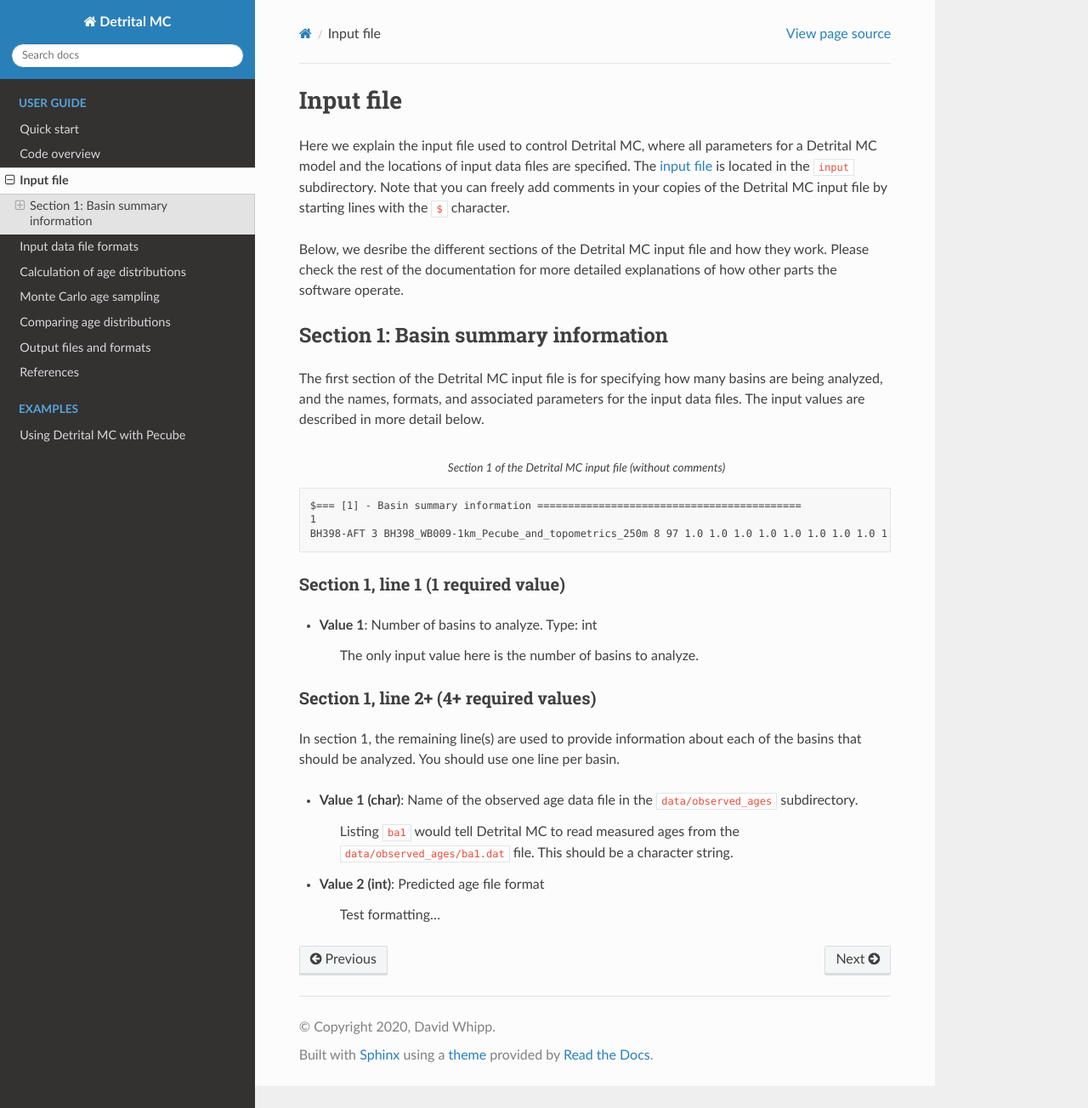
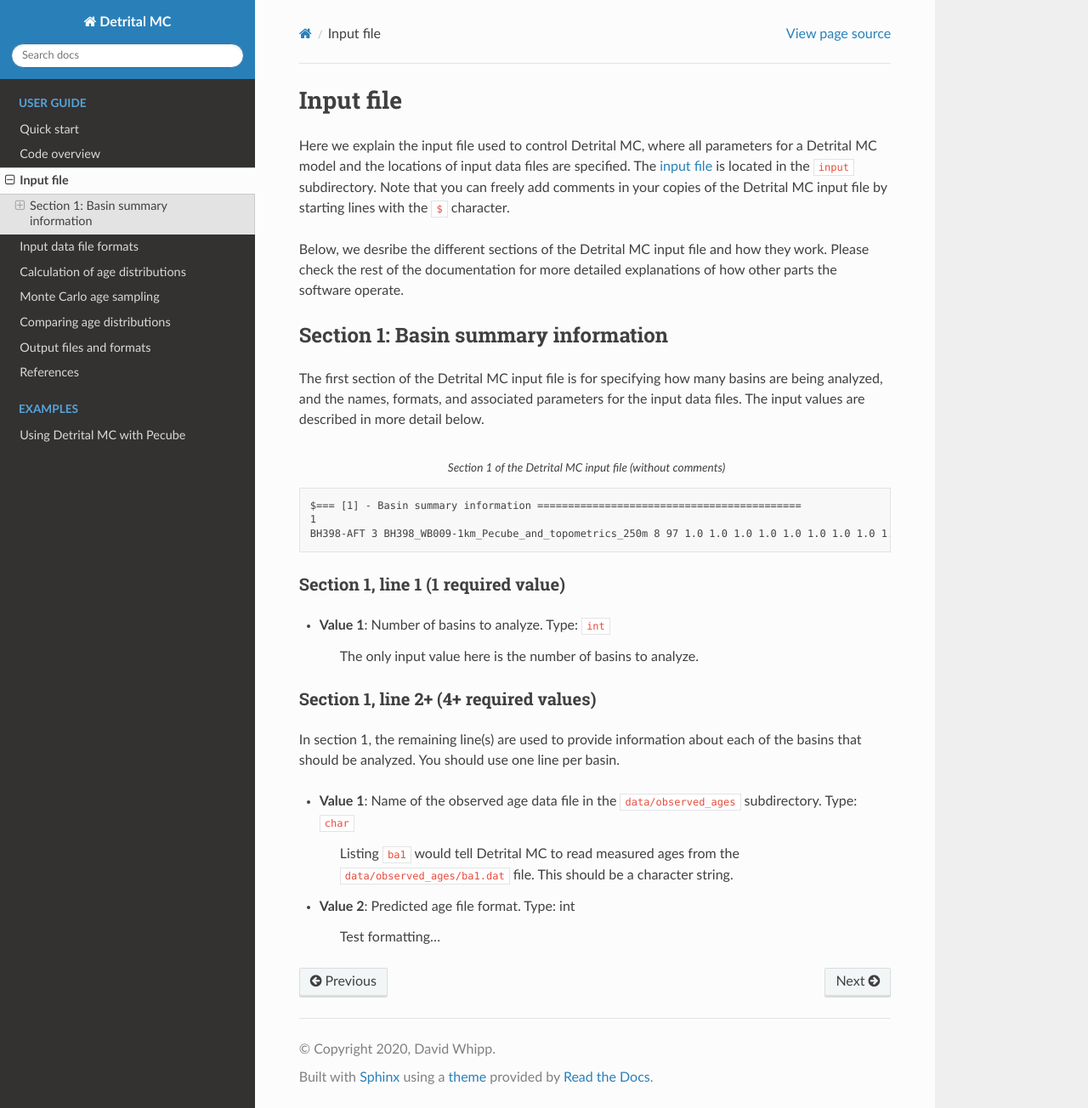
Before and after one commit to HUGG/Detrital-MC, a Sphinx documentation site: the page built from docs/source/manual/input-file.rst, in a window 1280 px wide and 1304 px high. Shown: the whole window at 85% size. Built offline with Sphinx 7.4.7 and the Read the Docs theme 2.0.0, drawn with Linux system fonts in a browser that asks for light colours.

Commit message:
Testing more format options

```diff
--- a/docs/source/manual/input-file.rst
+++ b/docs/source/manual/input-file.rst
@@ -24,7 +24,7 @@
 Section 1, line 1 (1 required value)
 ~~~~~~~~~~~~~~~~~~~~~~~~~~~~~~~~~~~~
 
-- **Value 1**: Number of basins to analyze. Type: int
+- **Value 1**: Number of basins to analyze. Type: ``int``
 
     The only input value here is the number of basins to analyze.
 
@@ -34,12 +34,12 @@
 In section 1, the remaining line(s) are used to provide information about each of the basins that should be analyzed.
 You should use one line per basin.
 
-- **Value 1 (char)**: Name of the observed age data file in the ``data/observed_ages`` subdirectory.
+- **Value 1**: Name of the observed age data file in the ``data/observed_ages`` subdirectory. Type: ``char``
 
     Listing ``ba1`` would tell Detrital MC to read measured ages from the ``data/observed_ages/ba1.dat`` file.
     This should be a character string.
 
-- **Value 2 (int)**: Predicted age file format
+- **Value 2**: Predicted age file format. Type: int
 
     Test formatting...
 
```
